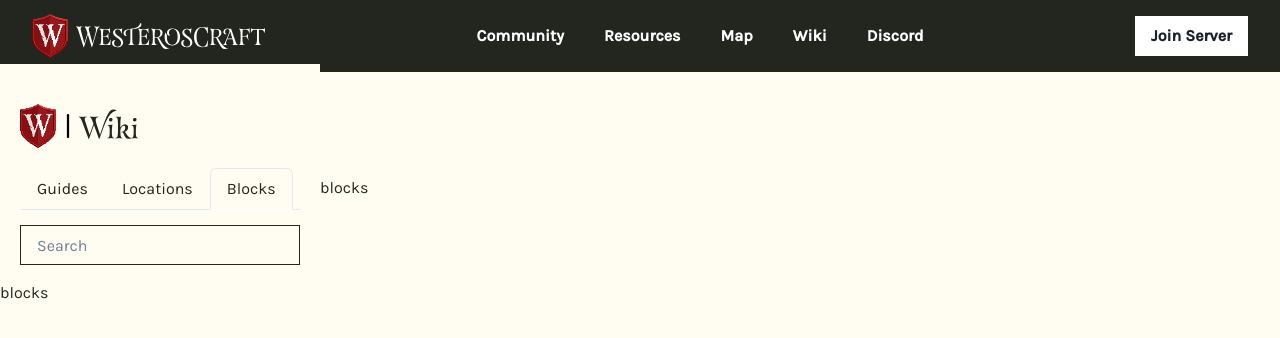
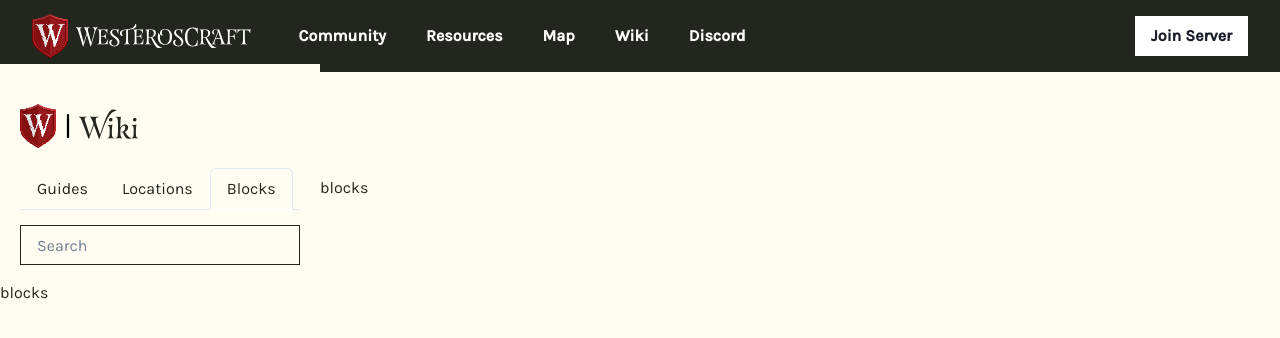
Before and after one commit to WesterosCraft/WesterosCraftWeb, a Next.js app: page /wiki/blocks in a window 1280 px wide. Shown: the top 338 px of the page. Built offline with nearby package versions, Linux system fonts and the light colour scheme.

Commit message:
i dont remember tbh

```diff
--- a/components/Navbar/Logo.tsx
+++ b/components/Navbar/Logo.tsx
@@ -18,7 +18,7 @@ export const Logo = (props: StackProps) => {
         viewBox="0 0 593.39 81.56"
         style={{
           fill: 'white',
-          height: '26px',
+          height: '24px',
           cursor: 'pointer',
           textRendering: 'optimizeSpeed',
         }}
--- a/components/Navbar/NavContent.tsx
+++ b/components/Navbar/NavContent.tsx
@@ -54,6 +54,7 @@ const MobileNavContext = (props: FlexProps) => {
 const DesktopNavContent = (props: FlexProps) => {
   return (
     <Flex className="nav-content__desktop" align="center" justify="space-between" {...props}>
+      <HStack spacing={8}>
         <NextLink href="/" passHref>
           <Box as="a" rel="home">
             <VisuallyHidden>WesterosCraft</VisuallyHidden>
@@ -71,6 +72,7 @@ const DesktopNavContent = (props: FlexProps) => {
             </Box>
           ))}
         </HStack>
+      </HStack>
 
       <NextLink href="/join" passHref>
         <Button bg="white" fontWeight="bold">
--- a/components/Navbar/Navbar.tsx
+++ b/components/Navbar/Navbar.tsx
@@ -1,14 +1,14 @@
-import { Box } from '@chakra-ui/react';
+import { Box, Center } from '@chakra-ui/react';
 import * as React from 'react';
 import { NavContent } from './NavContent';
 
 export const Navbar = () => {
   return (
-    <Box as="header" bg="primaryDark" position="relative" zIndex="10">
-      <Box as="nav" aria-label="Main navigation" maxW="7xl" mx="auto" px={{ base: '6', md: '8' }}>
+    <Center as="header" w="full" bg="primaryDark" position="relative" zIndex="10">
+      <Box as="nav" aria-label="Main navigation" maxW="7xl" w="full" mx={{ base: '6', md: '8' }}>
         <NavContent.Mobile display={{ base: 'flex', lg: 'none' }} />
         <NavContent.Desktop display={{ base: 'none', lg: 'flex' }} />
       </Box>
-    </Box>
+    </Center>
   );
 };
```
Lines whose indentation alone changed are shown as unchanged.
